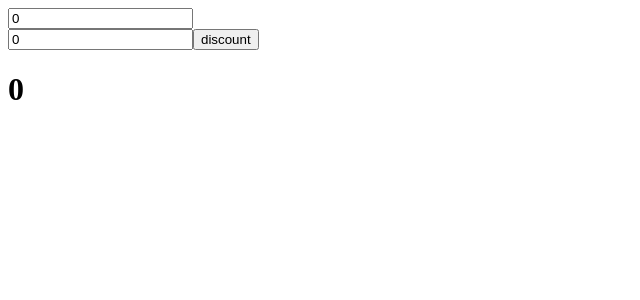
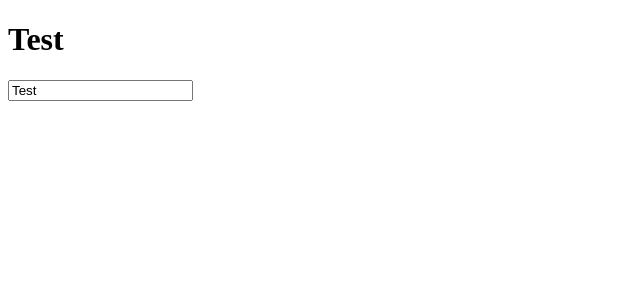
Before and after one commit to nandahadymulya/vue3-basic, a Vue app: page / in a window 1280 px wide. Shown: the top 300 px of the page, without its empty margins (0-640 px from the left). Built offline with nearby package versions, Linux system fonts and the light colour scheme.

Commit message:
feat: watcher

```diff
--- a/src/App.vue
+++ b/src/App.vue
@@ -5,38 +5,20 @@
 export default {
   data() {
     return {
-      number1: 0,
-      number2: 0,
+      message: "Test",
     };
   },
-  computed: {
-    discount: {
-      get() {
-        return parseInt(this.number1) + parseInt(this.number2);
-      },
-      set(value) {
-        this.number1 -= value;
-        this.number2 -= value;
-      },
-    },
-  },
-  methods: {
-    addDiscount() {
-      this.discount = 500;
+  watch: {
+    message(value) {
+      console.log("Perubahan data message", value);
     },
   },
 };
 </script>
 
 <template>
-  <div>
-    <input v-model="number1" type="text" /> <br />
-    <input v-model="number2" type="text" />
-    <button @click="addDiscount">discount</button>
-  </div>
-  <div>
-    <h1>{{ discount }}</h1>
-  </div>
+  <h1>{{ message }}</h1>
+  <input v-model="message" />
 </template>
 
 <style scoped></style>
```
